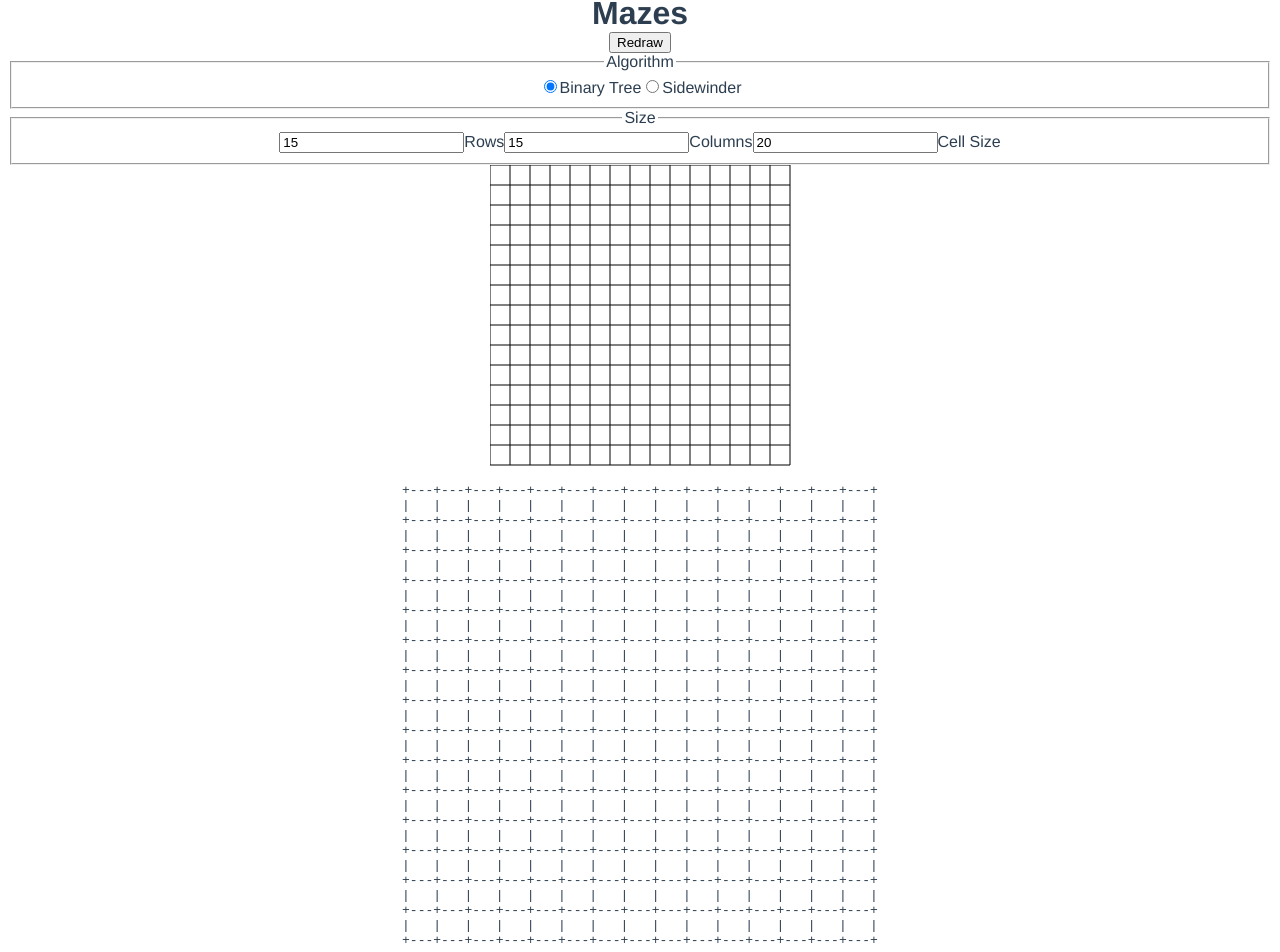
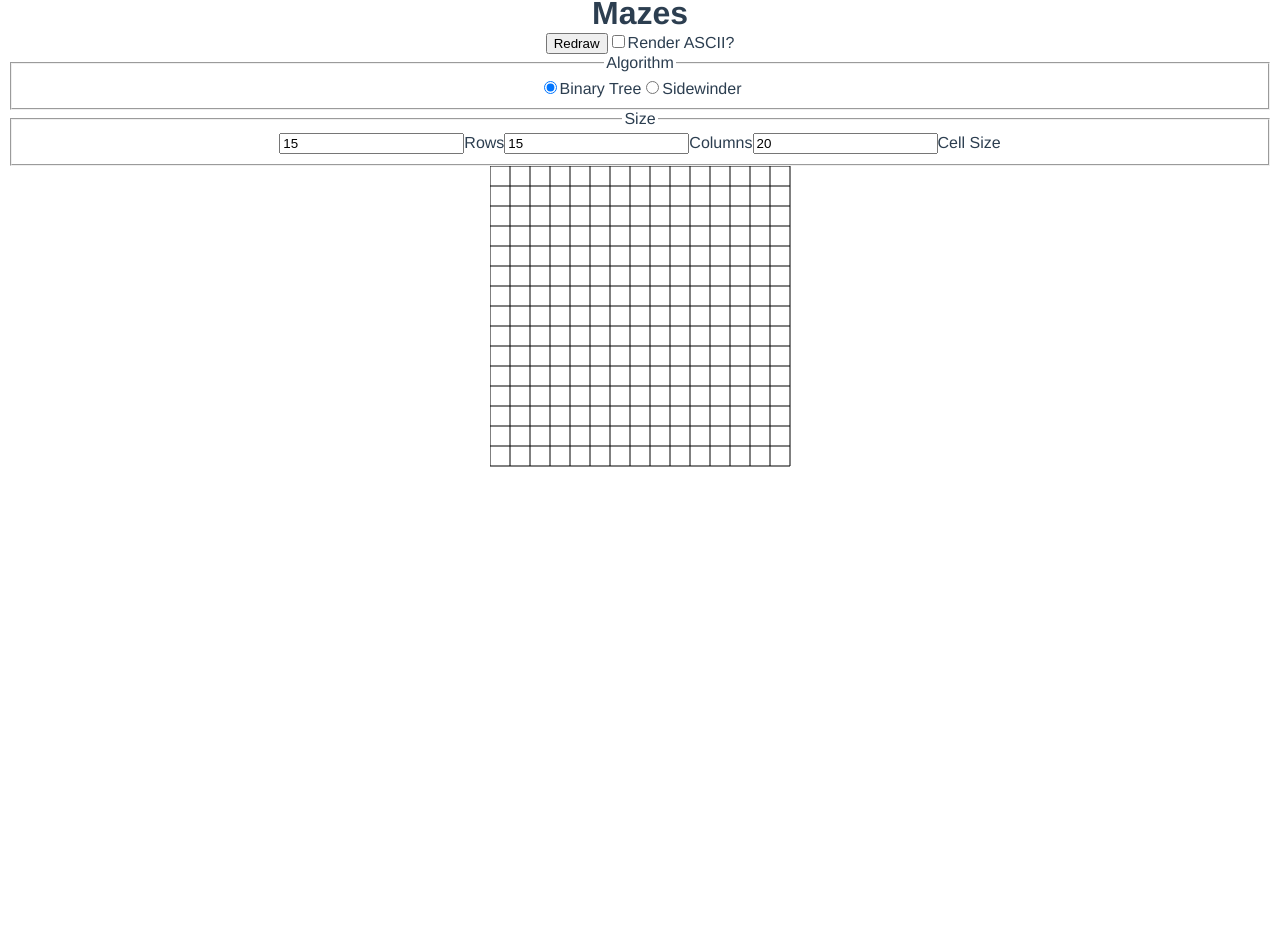
Before and after one commit to deciduously/mazes, a Vue app in the folder ts/: page / in a window 1280 px wide. Shown: the part 65-1017 px from the top of the page. After the commit the page ends 800 px from the top, so only its background shows below. Built offline with nearby package versions, Linux system fonts and the light colour scheme.

Commit message:
Conditionally render ascii, default to just canvas

```diff
--- a/ts/src/components/Maze.vue
+++ b/ts/src/components/Maze.vue
@@ -2,6 +2,8 @@
   <div class="Maze">
       <h1>Mazes</h1>
       <button v-on:click="refreshMaze">Redraw</button>
+      <input type="checkbox" id="ascii" v-model="ascii">
+      <label for="checkbox">Render ASCII?</label>
       <form v-on:change="refreshMaze">
         <fieldset class="algo">
             <legend>Algorithm</legend>
@@ -21,7 +23,7 @@
         </fieldset>
       </form>
       <canvas v-draw-maze="currentMaze"></canvas>
-      <pre>{{ mazeString }}</pre>
+      <pre v-if="ascii">{{ mazeString }}</pre>
   </div>
 </template>
 
@@ -38,6 +40,7 @@ export default class Maze extends Vue {
   data() {
     return {
       algo: "binarytree",
+      ascii: false,
       rows: 15,
       columns: 15,
       cell_size: 20,
@@ -49,6 +52,7 @@ export default class Maze extends Vue {
 
   refreshMaze(): void {
     // force a redraw by tweaking and untweaking rows by 1
+    // this is causing the rows field to flip out and add a zero on loss of focus after a change
     this.$data.rows += 1;
     this.$data.rows -= 1;
     this.$data.currentMaze = this.maze;
```
